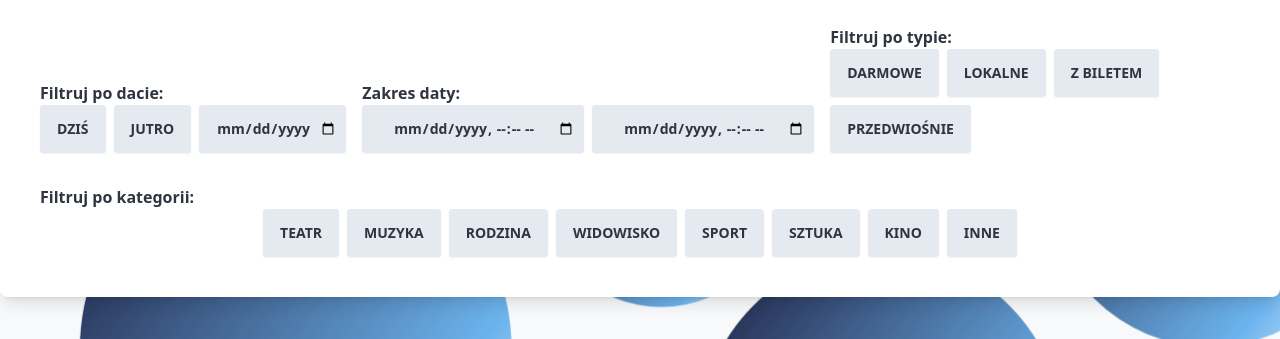
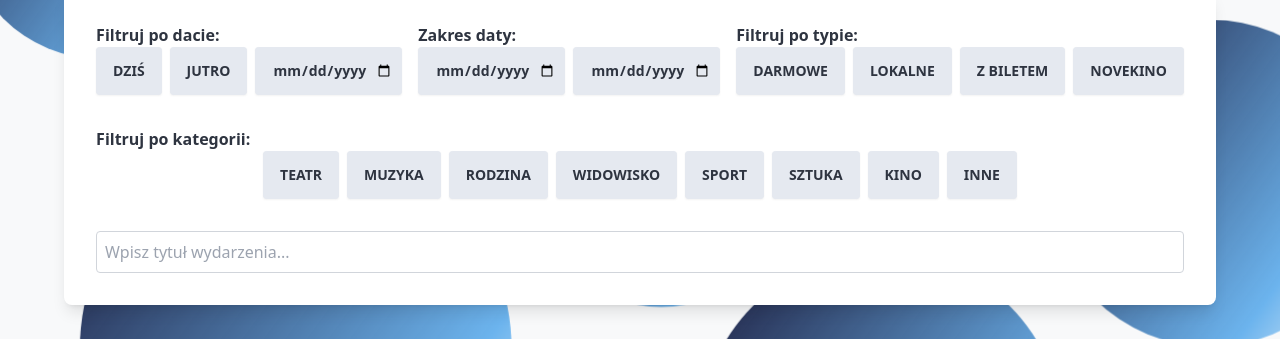
Before and after one commit to ChSylwia/ProjektDyplomowy-serwis-wydarzen-miasta-front, a React (Vite) app: page /select in a window 1280 px wide. Shown: the part 163-502 px from the top of the page. Built offline with nearby package versions, Linux system fonts and the light colour scheme; no server answers.

Commit message:
search by text

```diff
--- a/src/pages/LocalEvent/EventAdd.jsx
+++ b/src/pages/LocalEvent/EventAdd.jsx
@@ -138,6 +138,13 @@ const EventAdd = () => {
               <div className='form-control'>
                 <label htmlFor='priceMin' className='label'>
                   Minimalna cena (opcjonalna)
+                  <div className='relative group cursor-pointer'>
+                    <span className='text-bg-secondary text-lg'>ℹ️</span>
+                    <div className='absolute left-0 bottom-full mb-1 hidden w-64 p-2 bg-secondary text-white text-sm rounded-md group-hover:block'>
+                      Cena minimalna uwzględnia rabaty i promocje. Jeśli cena wynosi 0, wydarzenie
+                      jest darmowe.
+                    </div>
+                  </div>
                 </label>
                 <Field
                   type='number'
--- a/src/pages/LocalEvent/EventEdit.jsx
+++ b/src/pages/LocalEvent/EventEdit.jsx
@@ -191,7 +191,16 @@ const EventEdit = () => {
                 <ErrorMessage name='date' component='div' className='text-red-500 text-sm mt-1' />
               </div>
               <div className='form-control'>
-                <label className='label'>Cena minimalna</label>
+                <label className='label'>
+                  Cena minimalna (opcjonalna){' '}
+                  <div className='relative group cursor-pointer'>
+                    <span className='text-bg-secondary text-lg'>ℹ️</span>
+                    <div className='absolute left-0 bottom-full mb-1 hidden w-64 p-2 bg-secondary text-white text-sm rounded-md group-hover:block'>
+                      Cena minimalna uwzględnia rabaty i promocje. Jeśli cena wynosi 0, wydarzenie
+                      jest darmowe.
+                    </div>
+                  </div>
+                </label>
                 <Field
                   type='number'
                   name='priceMin'
@@ -204,7 +213,7 @@ const EventEdit = () => {
                 />
               </div>
               <div className='form-control'>
-                <label className='label'>Cena maksymalna</label>
+                <label className='label'>Cena maksymalna (opcjonalna)</label>
                 <Field
                   type='number'
                   name='priceMax'
@@ -217,7 +226,7 @@ const EventEdit = () => {
                 />
               </div>
               <div className='form-control'>
-                <label className='label'>Link</label>
+                <label className='label'>Link (opcjonalny)</label>
                 <Field
                   type='text'
                   name='link'
--- a/src/pages/SelectPage/SelectPage.jsx
+++ b/src/pages/SelectPage/SelectPage.jsx
@@ -1,7 +1,7 @@
 import CardCinema from '../../components/Cards/CardCinema'
 import CardEvents from '../../components/Cards/CardEvents'
 import CardEventUser from '../../components/Cards/CardEventUser'
-import { format, addDays, isSameDay, parseISO } from 'date-fns'
+import { format, addDays, isSameDay, parseISO, startOfDay, endOfDay } from 'date-fns'
 import { useState, useEffect } from 'react'
 import { useParams } from 'react-router-dom'
 
@@ -19,6 +19,7 @@ const SelectPage = () => {
   const [error, setError] = useState(null)
   const [selectedCategories, setSelectedCategories] = useState([])
   const [isFreeOnly, setIsFreeOnly] = useState(false)
+  const [filterTitle, setFilterTitle] = useState('')
 
   const handleFiltertypeEvent = (typeEvent) => {
     setTypeEvent((prev) => (prev === typeEvent ? null : typeEvent))
@@ -73,15 +74,15 @@ const SelectPage = () => {
     : []
 
   const filteredEvents = allEvents.filter((event) => {
-    const eventDateTime = event.event?.date ? parseISO(event.event.date) : null
+    const eventDate = event.event?.date ? parseISO(event.event.date) : null
     let dateMatch = true
 
     if (selectedStartDate && selectedEndDate) {
-      const start = parseISO(selectedStartDate)
-      const end = parseISO(selectedEndDate)
-      dateMatch = eventDateTime >= start && eventDateTime <= end
+      const start = startOfDay(parseISO(selectedStartDate))
+      const end = endOfDay(parseISO(selectedEndDate))
+      dateMatch = eventDate >= start && eventDate <= end
     } else if (selectedDate) {
-      dateMatch = isSameDay(eventDateTime, parseISO(selectedDate))
+      dateMatch = isSameDay(eventDate, parseISO(selectedDate))
     }
 
     const eventType = event.event?.typeEvent?.toLowerCase().trim()
@@ -99,14 +100,19 @@ const SelectPage = () => {
     const isCategoryMatch =
       selectedCategories.length === 0 || selectedCategories.includes(eventCategory)
 
-    return dateMatch && isTypeMatch && isPriceMatch && isCategoryMatch
+    let titleMatch = true
+    if (filterTitle) {
+      titleMatch = event.event.title?.toLowerCase().includes(filterTitle.toLowerCase())
+    }
+
+    return dateMatch && isTypeMatch && isPriceMatch && isCategoryMatch && titleMatch
   })
 
   filteredEvents.sort((a, b) => parseISO(a.event.date) - parseISO(b.event.date))
 
   return (
     <>
-      <div className='bg-white rounded-lg shadow-lg p-6 mb-6 z-40 '>
+      <div className='bg-white rounded-lg shadow-lg p-4 mb-4 z-40 '>
         <div className='flex z-10 flex-col'>
           <div className='p-4 grid-cols-1 sm:grid-cols-2 gap-4 flex justify-center align-center'>
             <div className='flex flex-col justify-end'>
@@ -163,27 +169,26 @@ const SelectPage = () => {
                   <p className='font-bold'>Zakres daty:</p>
                   <div className='flex gap-2'>
                     <input
-                      type='datetime-local'
+                      type='date'
                       className='btn p-2'
                       placeholder='Od'
                       value={selectedStartDate || ''}
-                      min={format(new Date(), "yyyy-MM-dd'T'HH:mm")}
+                      min={format(new Date(), "yyyy-MM-dd'T")}
                       onChange={(e) => {
                         const newStartDate = e.target.value
                         setSelectedStartDate(newStartDate)
                         if (selectedEndDate && newStartDate > selectedEndDate) {
                           setSelectedEndDate('')
                         }
-
                         setSelectedDate(null)
                       }}
                     />
                     <input
-                      type='datetime-local'
+                      type='date'
                       className='btn p-2'
                       placeholder='Do'
                       value={selectedEndDate || ''}
-                      min={selectedStartDate || format(new Date(), "yyyy-MM-dd'T'HH:mm")}
+                      min={selectedStartDate || format(new Date(), "yyyy-MM-dd'T")}
                       onChange={(e) => {
                         setSelectedEndDate(e.target.value)
                         setSelectedDate(null)
@@ -215,7 +220,7 @@ const SelectPage = () => {
                   className={`btn ${typeEvent === 'cinema' ? 'active' : ''}`}
                   onClick={() => handleFiltertypeEvent('cinema')}
                 >
-                  PRZEDWIOŚNIE
+                  NOVEKINO
                 </button>
               </div>
             </div>
@@ -234,6 +239,15 @@ const SelectPage = () => {
                 </button>
               ))}
             </div>
+          </div>
+          <div className='p-4'>
+            <input
+              type='text'
+              className='w-full p-2 border border-gray-300 rounded'
+              placeholder='Wpisz tytuł wydarzenia...'
+              value={filterTitle}
+              onChange={(e) => setFilterTitle(e.target.value)}
+            />
           </div>
         </div>
       </div>
```
